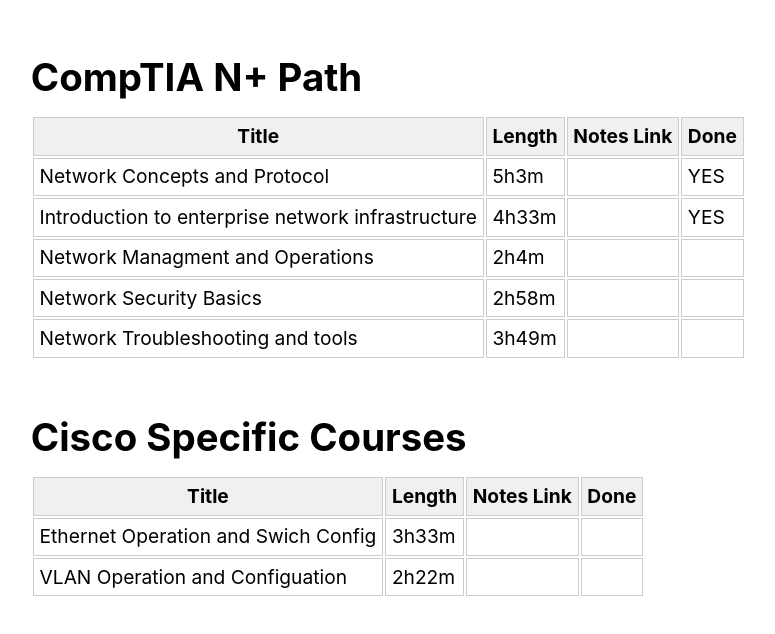
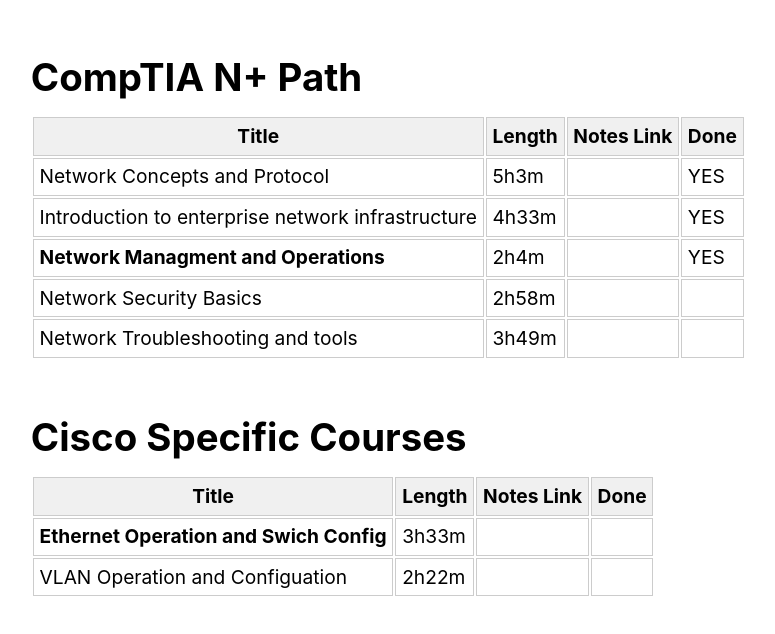
Before and after one commit to blakeanneberg/VRTAPNetworking, a plain HTML site: page Tasks.html in a window 1280 px wide. Shown: the whole page, without its empty margins (46-821 px from the left). Drawn offline with Linux system fonts and the light colour scheme.

Commit message:
Update Tasks.html

```diff
--- a/Tasks.html
+++ b/Tasks.html
@@ -54,7 +54,7 @@ YES
 </tr>
 <tr>
 <td>
-Network Managment and Operations
+<span id="CompTIA N+ Path-Network Managment and Operations"></span><strong id="Network Managment and Operations">Network Managment and Operations</strong>
 </td>
 <td>
 2h4m
@@ -63,7 +63,7 @@ Network Managment and Operations
 &nbsp;
 </td>
 <td>
-&nbsp;
+YES
 </td>
 </tr>
 <tr>
@@ -114,7 +114,7 @@ Done
 </tr>
 <tr>
 <td>
-Ethernet Operation and Swich Config
+<span id="Cisco Specific Courses-Ethernet Operation and Swich Config"></span><strong id="Ethernet Operation and Swich Config">Ethernet Operation and Swich Config</strong>
 </td>
 <td>
 3h33m
```
